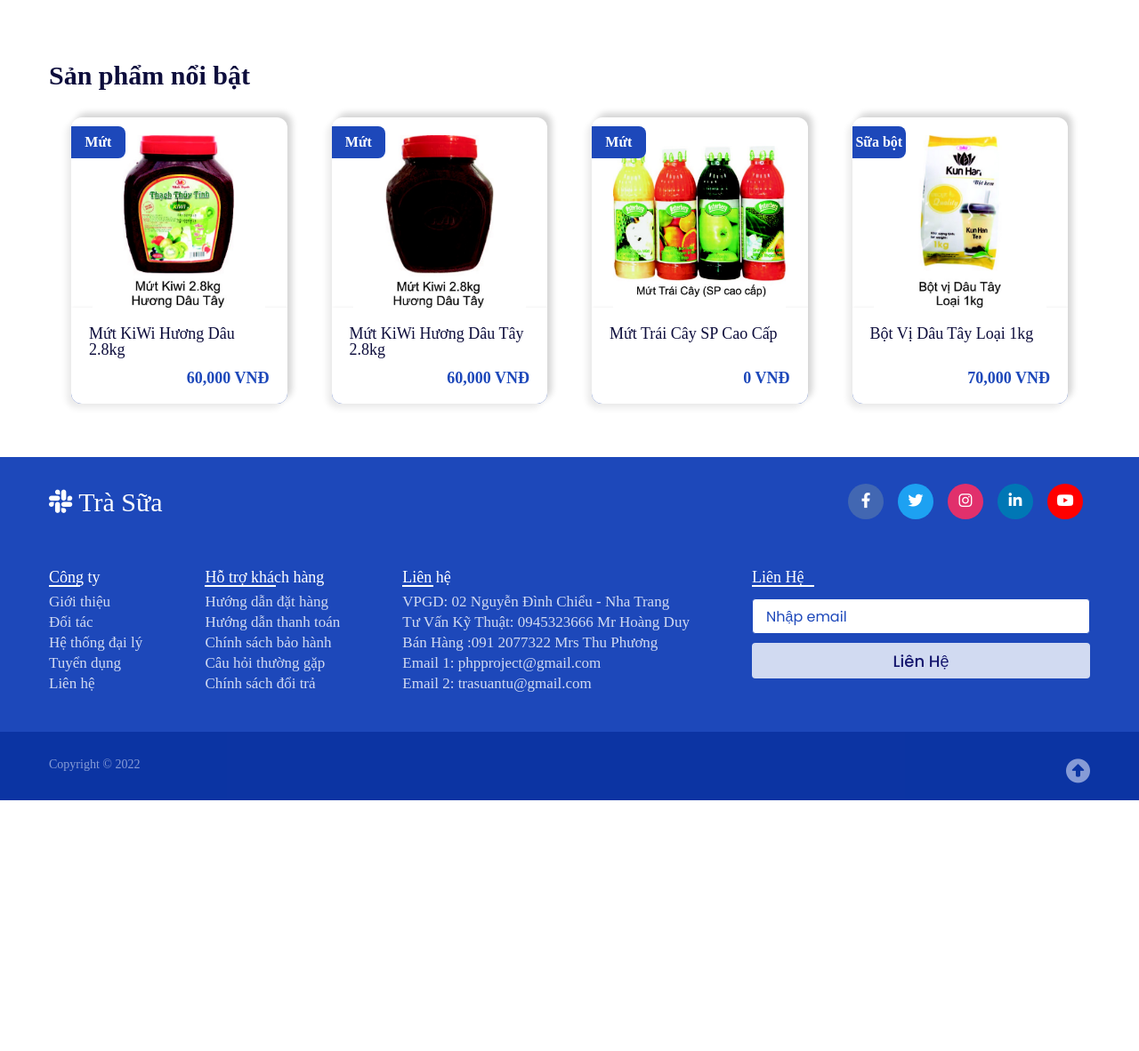
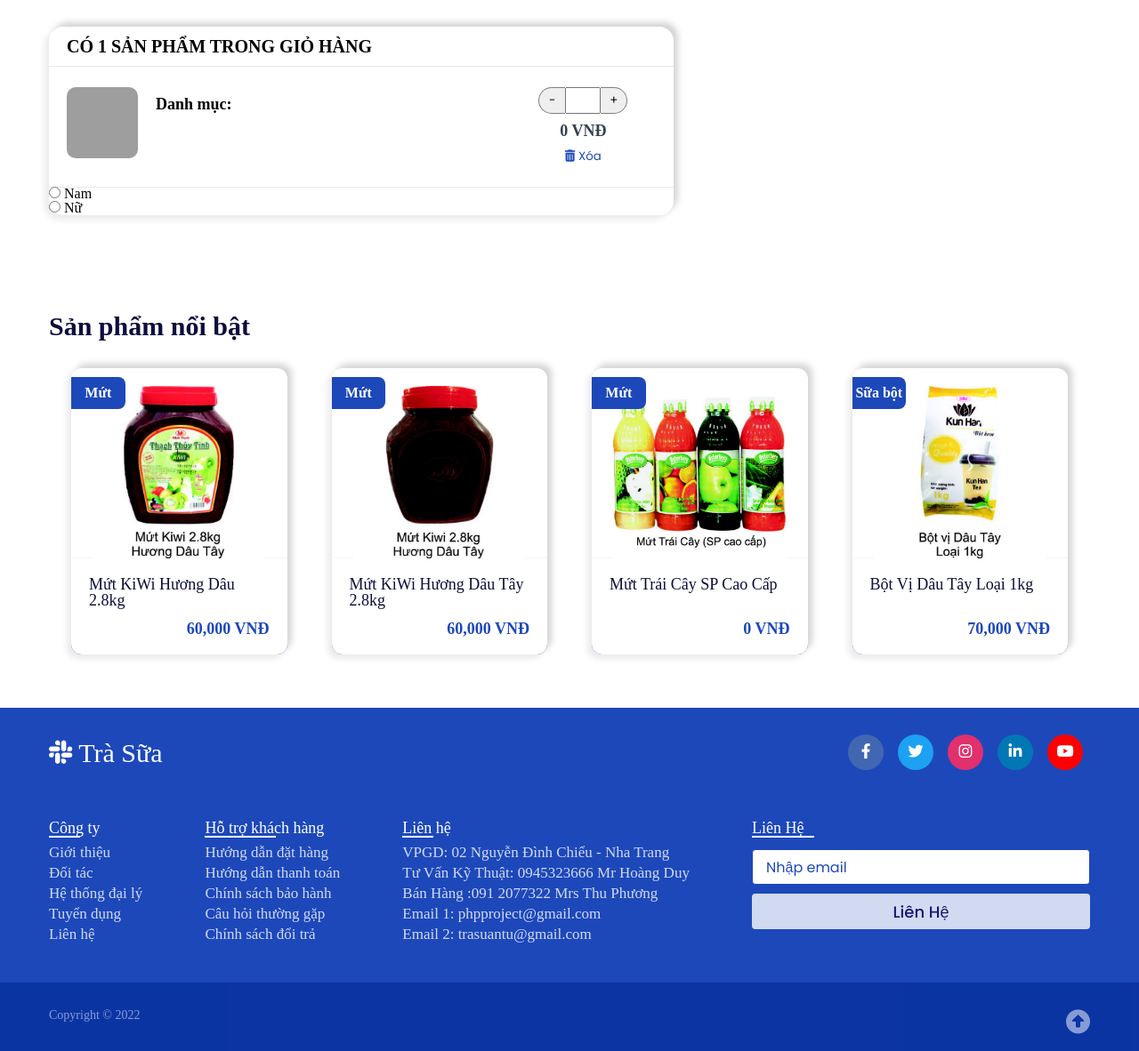
Before and after one commit to NguynHoangDuy/DoAnPHP, a PHP site: page /gio-hang.php in a window 1280 px wide. Shown: the part 196-1378 px from the top of the page at 89% size. Before the commit the page ends 1096 px from the top, so only its background shows below. Run offline with PHP 8.4, Linux system fonts and the light colour scheme; the visitor is signed in with stand-in values (Sample User, id 1); data comes from the database, SQL or seed files in the repository; data that the repository does not hold is empty; grey boxes are pictures that could not be loaded.

Commit message:
gio-hang

```diff
--- a/admin/index.php
+++ b/admin/index.php
@@ -15,7 +15,7 @@
             $tk = $_POST["name"];
             $mk = $_POST["pass"];
 
-            if($tk === "admin" || $tk === "admin@gmail.com"  && $mk == "123")
+            if(($tk === "admin" || $tk === "admin@gmail.com")  && $mk == "123")
             {
                 header("location: ./quan-ly");
                 session_start();
--- /dev/null
+++ b/assets/css/cart.css
@@ -0,0 +1,81 @@
+.cart{
+    width: 60%;
+    box-sizing: border-box;
+    border-radius: 16px;
+    box-shadow: 5px -5px 7px #d5d5d5, -5px 5px 7px #ebebeb;
+}
+
+.cart-item {
+    display: flex;
+    box-shadow: 0px 1px 0px #e4eaf1;
+    padding: 24px 20px;
+}
+
+.cart-item--img{
+    width: 80px;
+    height: 80px;
+}
+.cart-title{
+    padding: 12px 20px;
+    font-size: 20px;
+    text-transform: uppercase;
+    font-weight: bold;
+    box-shadow: 0px 1px 0px #e4eaf1;
+}
+.cart-item--img > img{
+    width: 100%;
+    height: 100%;
+    border-radius: 10px;
+    display: block;
+    object-fit: cover;
+}
+.cart-item-info{
+    width: 65%;
+    margin-left: 20px;
+}
+.cart-item--name {
+    color: #072d94;
+    font-weight: 500;
+    font-size: 18px;
+    margin-bottom: 10px;
+    display: block;
+}
+.cart-item--dm {
+    font-size: 18px;
+}
+.cart-item--dm > b {
+    font-weight: 700;
+}
+
+.cart-item--sl {
+    display: flex;
+}
+
+.cart-item--sl > button, .cart-item--sl > input{
+    height: 30px;
+}
+.cart-item--sl > input{
+    width: 40px;
+    font-size: 16px;
+}
+.cart-item--sl > button{
+    width: 30px;
+}
+
+.cart-item--price {
+    font-size: 18px;
+    color: #334155;
+    margin-top: 10px;
+    text-align: center;
+    font-weight: 700;
+}
+
+.btn-del{
+    background: transparent;
+    border: 0;
+    display: block;
+    max-width: 1000px;
+    margin: 10px auto 0;
+    color: #1d48ba;
+    cursor: pointer;
+}
--- a/assets/css/main.css
+++ b/assets/css/main.css
@@ -10,3 +10,4 @@
 @import url(./mai-thi.css);
 @import url(./product.css);
 @import url(./detail.css);
+@import url(./cart.css);
--- a/assets/js/main.js
+++ b/assets/js/main.js
@@ -138,7 +138,7 @@
 
 }
 
-const inputCount = document.querySelector(".input-count")
+const inputCount = document.querySelector(".input-count.only")
 if(inputCount)
 {
     const btnDecr = document.querySelector(".btn-decr")
--- a/chi-tiet-san-pham.php
+++ b/chi-tiet-san-pham.php
@@ -76,7 +76,7 @@
                     <p style="font-size: 20px; font-weight: bold;">Chọn số lượng:</p>
                     <div class="detail-count-content">
                         <button class="detail-btn btn-decr" type="button">-</button>
-                        <input type="number" class="input-count" value="1" name="amount">
+                        <input type="number" class="input-count only" value="1" name="amount">
                         <button class="detail-btn btn-incr" type="button">+</button>
                     </div>
                 </div>
--- a/gio-hang.php
+++ b/gio-hang.php
@@ -28,7 +28,65 @@
     }
     else {
         $gioHang = $_SESSION["gioHang"];
+        echo "<div class='container'>
+            <div class='cart'>
+                <h2 class='cart-title'>Có ".count($gioHang)." sản phẩm trong giỏ hàng</h2>
+                <div class='cart-group'>";
 
+        for($i = 0; $i < count($gioHang); $i++)
+        {
+            $arr = $gioHang[$i];
+            $query= "SELECT `ma_sp`,`ten_sp`,`gia`,`ten_dm`,`hinh_anh` FROM `san_pham` inner join danh_muc on san_pham.danh_muc = danh_muc.ma_dm WHERE `ma_sp` = '$arr[ma_sp]'";
+            $result = mysqli_query($conn, $query);
+            $row = mysqli_fetch_array($result);
+            $src = "./assets/images/$row[hinh_anh]";
+            echo " <div class='cart-item'>
+                        <div class='cart-item--img'>
+                            <img src='".$src."' alt=''>
+                        </div>
+                        <div class='cart-item-info'>
+                            <a href='./chi-tiet-san-pham.php?id=$row[ma_sp]' class='cart-item--name'>".$row['ten_sp']."</a>
+                            <p class='cart-item--dm'> <b>Danh mục: </b>".$row['ten_dm']."</p>
+                        </div>
+                        <div class='cart-item--amount'>
+                            <form action='' method='post'>
+                                <div class='cart-item--sl'>
+                                    <button class='detail-btn btn-decr' >-</button>
+                                    <input type='number' class='input-count' value='$arr[sl]' name='amount'>
+                                    <button class='detail-btn btn-incr' >+</button>
+                                </div>
+                                <p class='cart-item--price'> <span class='money'>$arr[gia]</span> VNĐ</p>
+                                <button class='btn-del' name='delete'>
+                                    <i class='fa-solid fa-trash-can'></i>
+                                    <span>Xóa</span>
+                                </button>
+                            </form>
+                        </div>
+                    </div> ";
+        }
+
+        echo"   </div>
+            <div class='form-order'>
+                <form action='' method='post'>
+                    <div class='form-order--group'>
+                        <div class='form-order-radius'>
+                            <label for='nam'>
+                                <input type='radio' value ='Nam' name='gt' id='nam'>
+                                <span>Nam</span>
+                            </label>
+                        </div>
+                        <div class='form-order-radius'>
+                            <label for='nu'>
+                                <input type='radio' value ='Nữ' name='gt' id='nu'>
+                                <span>Nữ</span>
+                            </label>
+                        </div>
+                    </div>
+                </form>
+            </div>
+
+            </div>
+        </div>";
     }
 ?>
 
```
